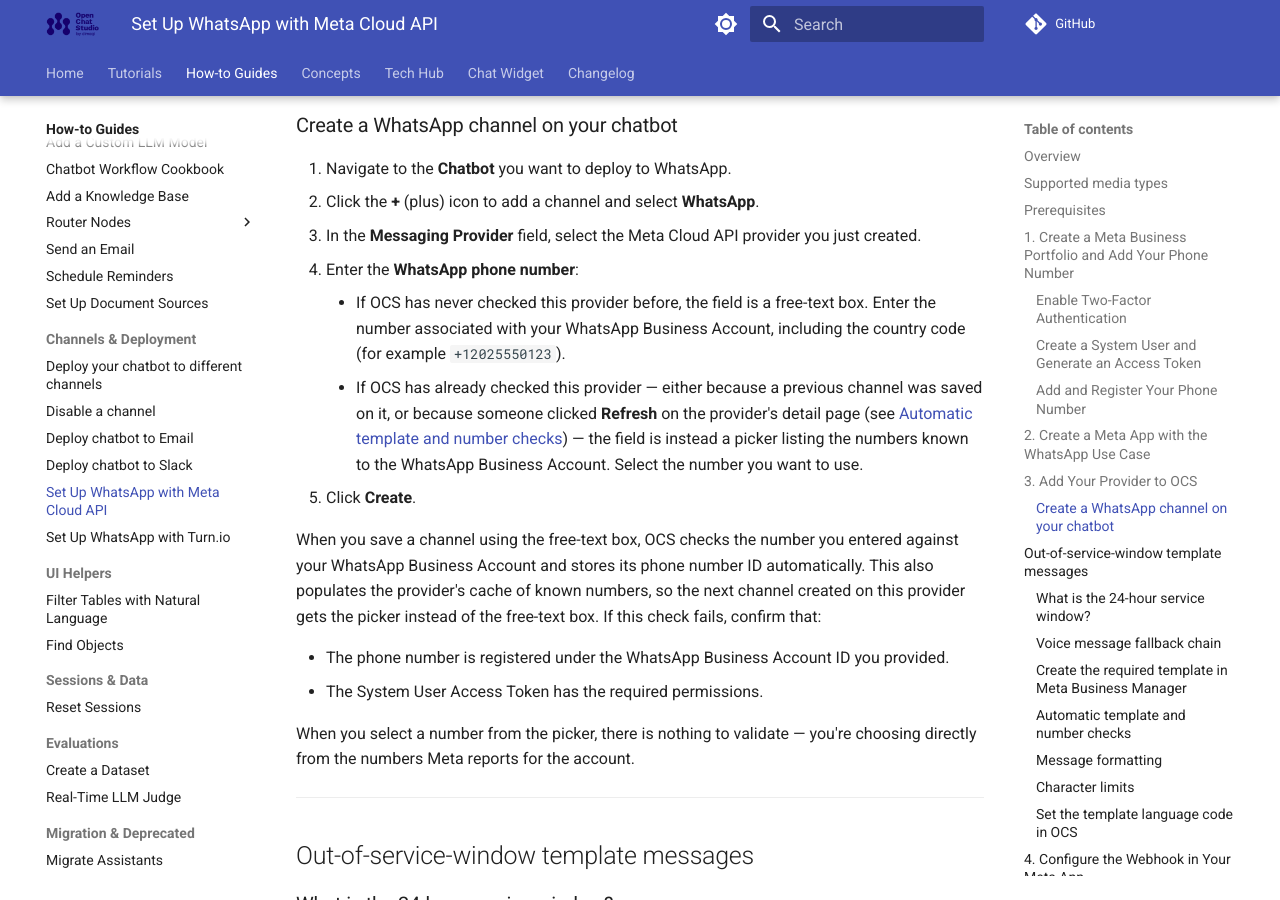
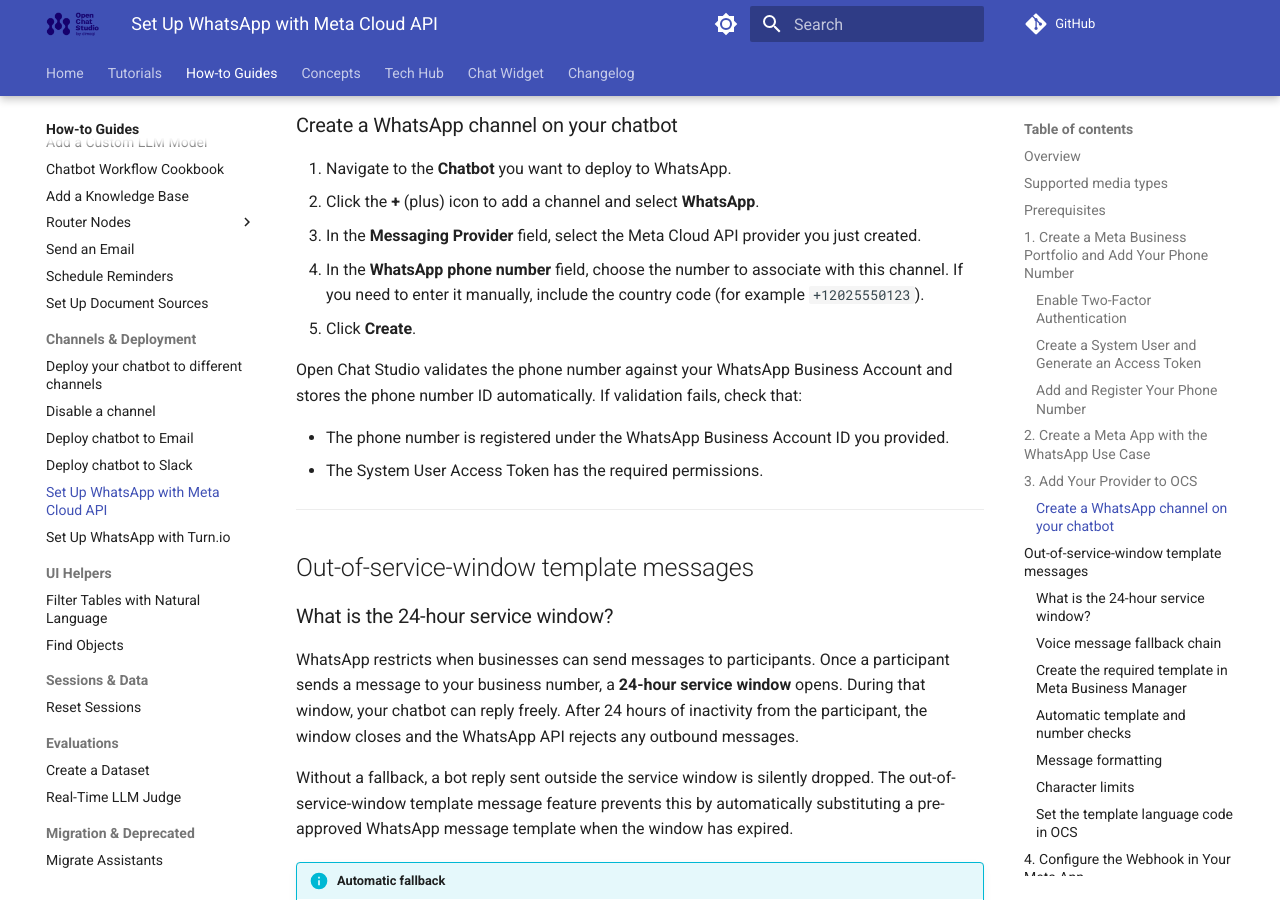
Before and after one commit to dimagi/open-chat-studio-docs, an MkDocs documentation site: the page built from docs/how-to/whatsapp_meta_cloud_api.md, in a window 1280 px wide and 900 px high, scrolled down 4550 px. Built offline with MkDocs 1.6.1 and Material for MkDocs 9.7.7, drawn with Linux system fonts in a browser that asks for light colours; a script that is not in the unit is left out; comment, search, counter and statistics services are not loaded; some of the changed text lies outside the part shown.

Commit message:
Simplify WhatsApp phone number step
Drop the free-text-box vs. picker conditional wording in favour of a
single instruction to choose the number for the channel.

Co-authored-by: Chris Smit <64970009+SmittieC@users.noreply.github.com>
Co-Authored-By: Claude Opus 5 (1M context) <noreply@anthropic.com>

```diff
--- a/docs/how-to/whatsapp_meta_cloud_api.md
+++ b/docs/how-to/whatsapp_meta_cloud_api.md
@@ -141,17 +141,13 @@ The provider is now available to use when creating channels.
 1. Navigate to the **Chatbot** you want to deploy to WhatsApp.
 2. Click the **+** (plus) icon to add a channel and select **WhatsApp**.
 3. In the **Messaging Provider** field, select the Meta Cloud API provider you just created.
-4. Enter the **WhatsApp phone number**:
-    - If OCS has never checked this provider before, the field is a free-text box. Enter the number associated with your WhatsApp Business Account, including the country code (for example `+12025550123`).
-    - If OCS has already checked this provider — either because a previous channel was saved on it, or because someone clicked **Refresh** on the provider's detail page (see [Automatic template and number checks](#automatic-template-and-number-checks)) — the field is instead a picker listing the numbers known to the WhatsApp Business Account. Select the number you want to use.
+4. In the **WhatsApp phone number** field, choose the number to associate with this channel. If you need to enter it manually, include the country code (for example `+12025550123`).
 5. Click **Create**.
 
-When you save a channel using the free-text box, OCS checks the number you entered against your WhatsApp Business Account and stores its phone number ID automatically. This also populates the provider's cache of known numbers, so the next channel created on this provider gets the picker instead of the free-text box. If this check fails, confirm that:
+Open Chat Studio validates the phone number against your WhatsApp Business Account and stores the phone number ID automatically. If validation fails, check that:
 
 - The phone number is registered under the WhatsApp Business Account ID you provided.
 - The System User Access Token has the required permissions.
-
-When you select a number from the picker, there is nothing to validate — you're choosing directly from the numbers Meta reports for the account.
 
 ---
 
@@ -326,8 +322,6 @@ This is almost always caused by the system user's access token not having permis
 
 ### Phone number validation failed during channel creation
 
-This only applies when the phone number field is the free-text box, which is the case if the provider has never been checked before. Once a provider has synced numbers, the field becomes a picker, and there is nothing to mistype.
-
 - Verify that the phone number is registered under the WhatsApp Business Account ID you provided.
 - Verify that the System User Access Token has the `whatsapp_business_management` permission.
 - Confirm there are no typos in the Account ID, access token, or phone number fields.
```
